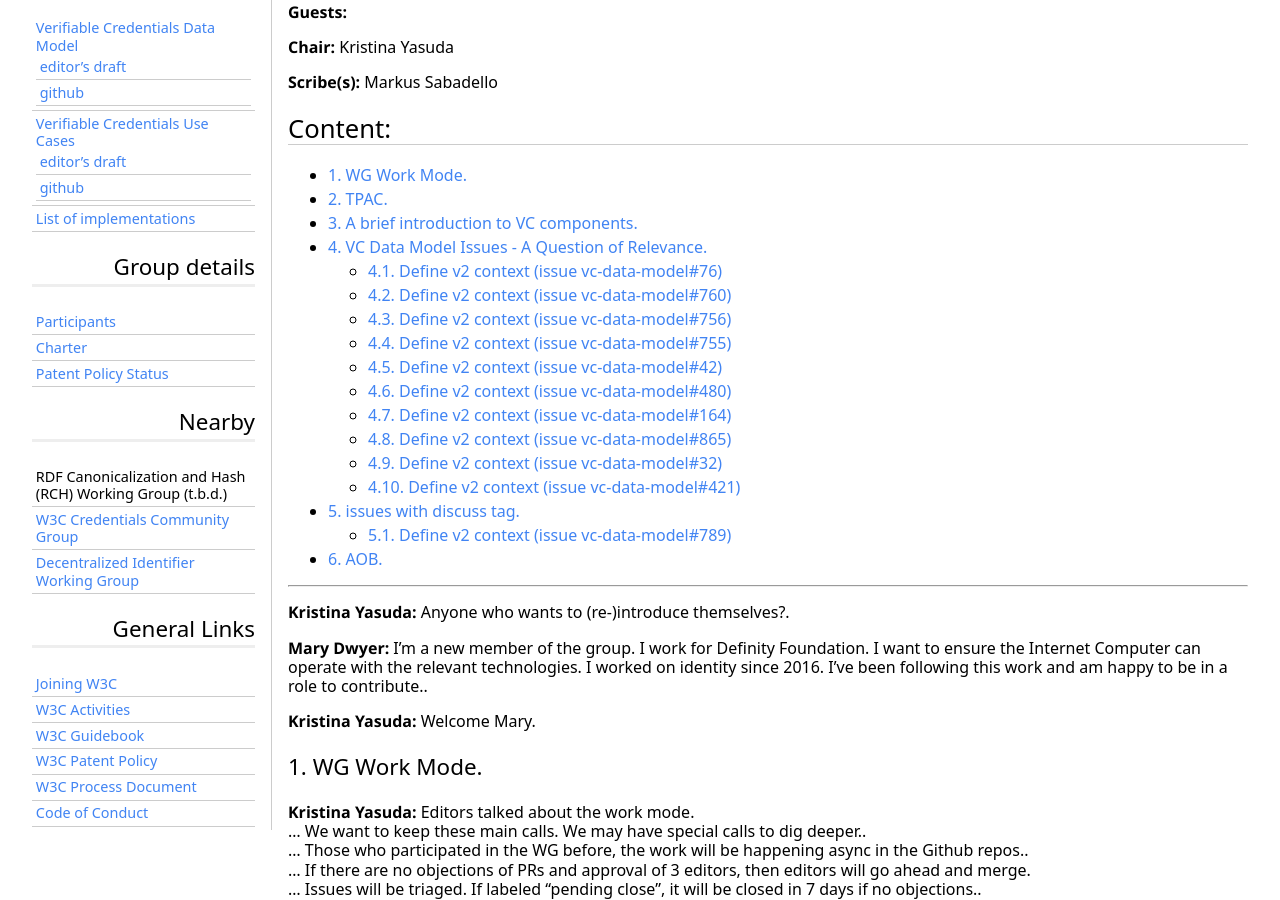
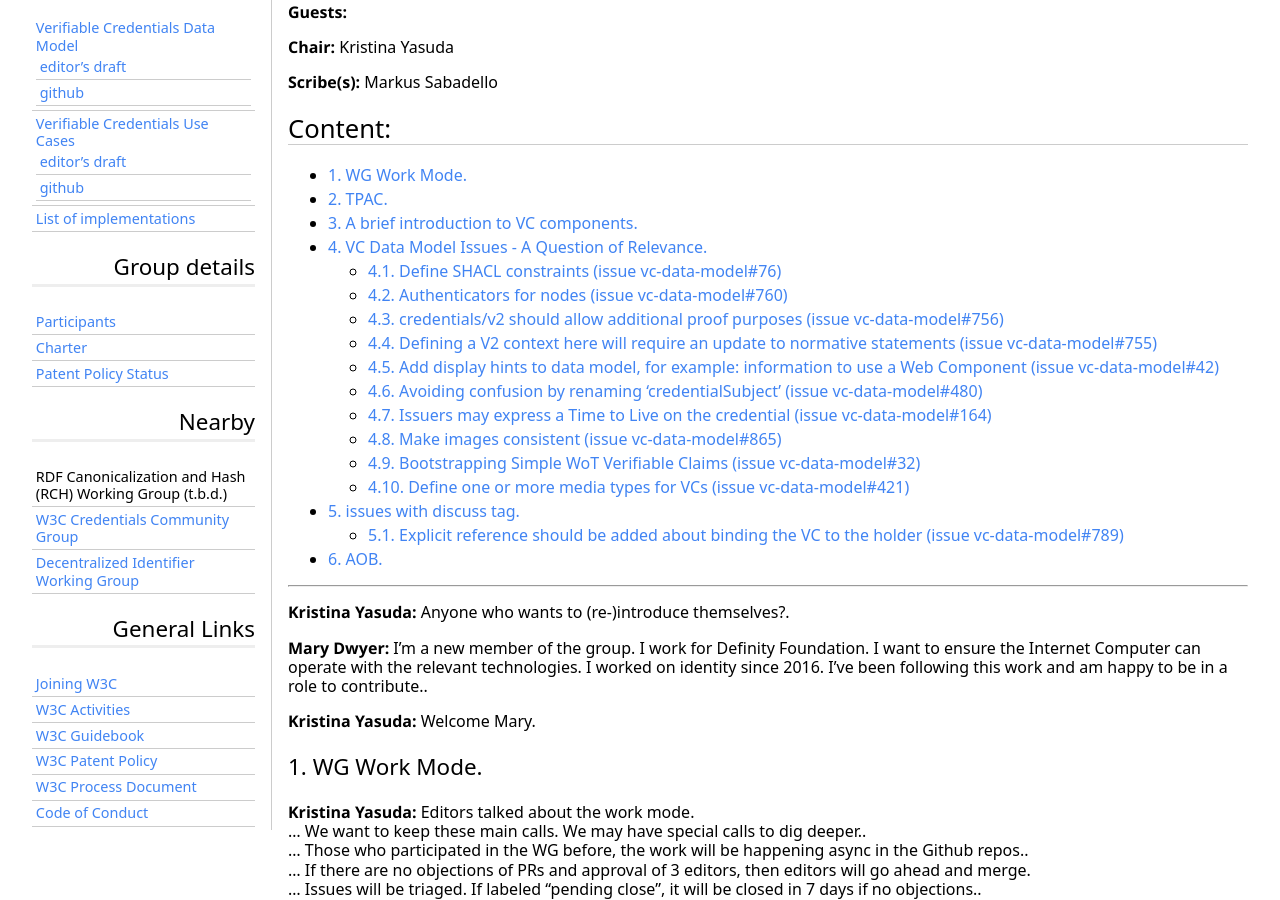
Before and after one commit to w3c/verifiable-credentials, a Jekyll site: the page built from _minutes/2022-08-10-vcwg.md, in a window 1280 px wide and 900 px high, scrolled down 406 px. Built offline with Jekyll 4.4.1, drawn with Linux system fonts in a browser that asks for light colours; some web fonts are replaced; some of the changed text lies outside the part shown.

Commit message:
Handling a scribejs bug...

```diff
--- a/_minutes/2022-08-10-vcwg.md
+++ b/_minutes/2022-08-10-vcwg.md
@@ -237,7 +237,7 @@ See also the [Agenda](https://lists.w3.org/Archives/Public/public-vc-wg/2022Aug/
 
 **Kristina Yasuda:** Question to the WG is, do we want to discuss these issues in the WG? Is this the right place?.
 
-#### 4.1. Define v2 context (issue vc-data-model#76)
+#### 4.1. Define SHACL constraints (issue vc-data-model#76)
 {: #section4-1}
 
 _See github issue [vc-data-model#76](https://github.com/w3c/vc-data-model/issues/76)._
@@ -260,7 +260,7 @@ _See github issue [vc-data-model#76](https://github.com/w3c/vc-data-model/issues
 
 **Kristina Yasuda:** Preference to keep issue open with low priority..
 
-#### 4.2. Define v2 context (issue vc-data-model#760)
+#### 4.2. Authenticators for nodes (issue vc-data-model#760)
 {: #section4-2}
 
 _See github issue [vc-data-model#760](https://github.com/w3c/vc-data-model/issues/760)._
@@ -272,7 +272,7 @@ _See github issue [vc-data-model#760](https://github.com/w3c/vc-data-model/issue
 **Kristina Yasuda:** This is about authentication relationship. Looks like it has been idle for a while, I suggest closing. Anyone can speak up on it?.
 … Will mark "pending close".
 
-#### 4.3. Define v2 context (issue vc-data-model#756)
+#### 4.3. credentials/v2 should allow additional proof purposes (issue vc-data-model#756)
 {: #section4-3}
 
 _See github issue [vc-data-model#756](https://github.com/w3c/vc-data-model/issues/756)._
@@ -294,7 +294,7 @@ _See github issue [vc-data-model#756](https://github.com/w3c/vc-data-model/issue
 
 **Kristina Yasuda:** Will keep the issue open..
 
-#### 4.4. Define v2 context (issue vc-data-model#755)
+#### 4.4. Defining a V2 context here will require an update to normative statements (issue vc-data-model#755)
 {: #section4-4}
 
 _See github issue [vc-data-model#755](https://github.com/w3c/vc-data-model/issues/755)._
@@ -328,7 +328,7 @@ _See github issue [vc-data-model#904](https://github.com/w3c/vc-data-model/issue
 
 
 
-#### 4.5. Define v2 context (issue vc-data-model#42)
+#### 4.5. Add display hints to data model, for example: information to use a Web Component (issue vc-data-model#42)
 {: #section4-5}
 
 _See github issue [vc-data-model#42](https://github.com/w3c/vc-data-model/issues/42)._
@@ -351,7 +351,7 @@ _See github issue [vc-data-model#42](https://github.com/w3c/vc-data-model/issues
 
 **Kristina Yasuda:** Will keep the issue open.
 
-#### 4.6. Define v2 context (issue vc-data-model#480)
+#### 4.6. Avoiding confusion by renaming 'credentialSubject' (issue vc-data-model#480)
 {: #section4-6}
 
 _See github issue [vc-data-model#480](https://github.com/w3c/vc-data-model/issues/480)._
@@ -374,7 +374,7 @@ _See github issue [vc-data-model#480](https://github.com/w3c/vc-data-model/issue
 
 > *Dave Longley:* +1 to close.
 
-#### 4.7. Define v2 context (issue vc-data-model#164)
+#### 4.7. Issuers may express a Time to Live on the credential (issue vc-data-model#164)
 {: #section4-7}
 
 _See github issue [vc-data-model#164](https://github.com/w3c/vc-data-model/issues/164)._
@@ -391,7 +391,7 @@ _See github issue [vc-data-model#164](https://github.com/w3c/vc-data-model/issue
 
 **Kristina Yasuda:** Marking as "pending close".
 
-#### 4.8. Define v2 context (issue vc-data-model#865)
+#### 4.8. Make images consistent (issue vc-data-model#865)
 {: #section4-8}
 
 _See github issue [vc-data-model#865](https://github.com/w3c/vc-data-model/issues/865)._
@@ -424,7 +424,7 @@ _See github issue [vc-data-model#865](https://github.com/w3c/vc-data-model/issue
 
 **Manu Sporny:** Will add a comment.
 
-#### 4.9. Define v2 context (issue vc-data-model#32)
+#### 4.9. Bootstrapping Simple WoT Verifiable Claims (issue vc-data-model#32)
 {: #section4-9}
 
 _See github issue [vc-data-model#32](https://github.com/w3c/vc-data-model/issues/32)._
@@ -450,7 +450,7 @@ _See github issue [vc-data-model#32](https://github.com/w3c/vc-data-model/issues
 
 **Kristina Yasuda:** Marking "pending close" and adding a comment. Anyone interested can continue to work this in CCG..
 
-#### 4.10. Define v2 context (issue vc-data-model#421)
+#### 4.10. Define one or more media types for VCs (issue vc-data-model#421)
 {: #section4-10}
 
 _See github issue [vc-data-model#421](https://github.com/w3c/vc-data-model/issues/421)._
@@ -495,7 +495,7 @@ _See github issue [vc-data-model#421](https://github.com/w3c/vc-data-model/issue
 
 > *Brent Zundel:* [https://github.com/w3c/vc-data-model/issues?q=is%3Aissue+is%3Aopen+label%3Adiscuss+sort%3Aupdated-asc](https://github.com/w3c/vc-data-model/issues?q=is%3Aissue+is%3Aopen+label%3Adiscuss+sort%3Aupdated-asc).
 
-#### 5.1. Define v2 context (issue vc-data-model#789)
+#### 5.1. Explicit reference should be added about binding the VC to the holder (issue vc-data-model#789)
 {: #section5-1}
 
 _See github issue [vc-data-model#789](https://github.com/w3c/vc-data-model/issues/789)._
```
